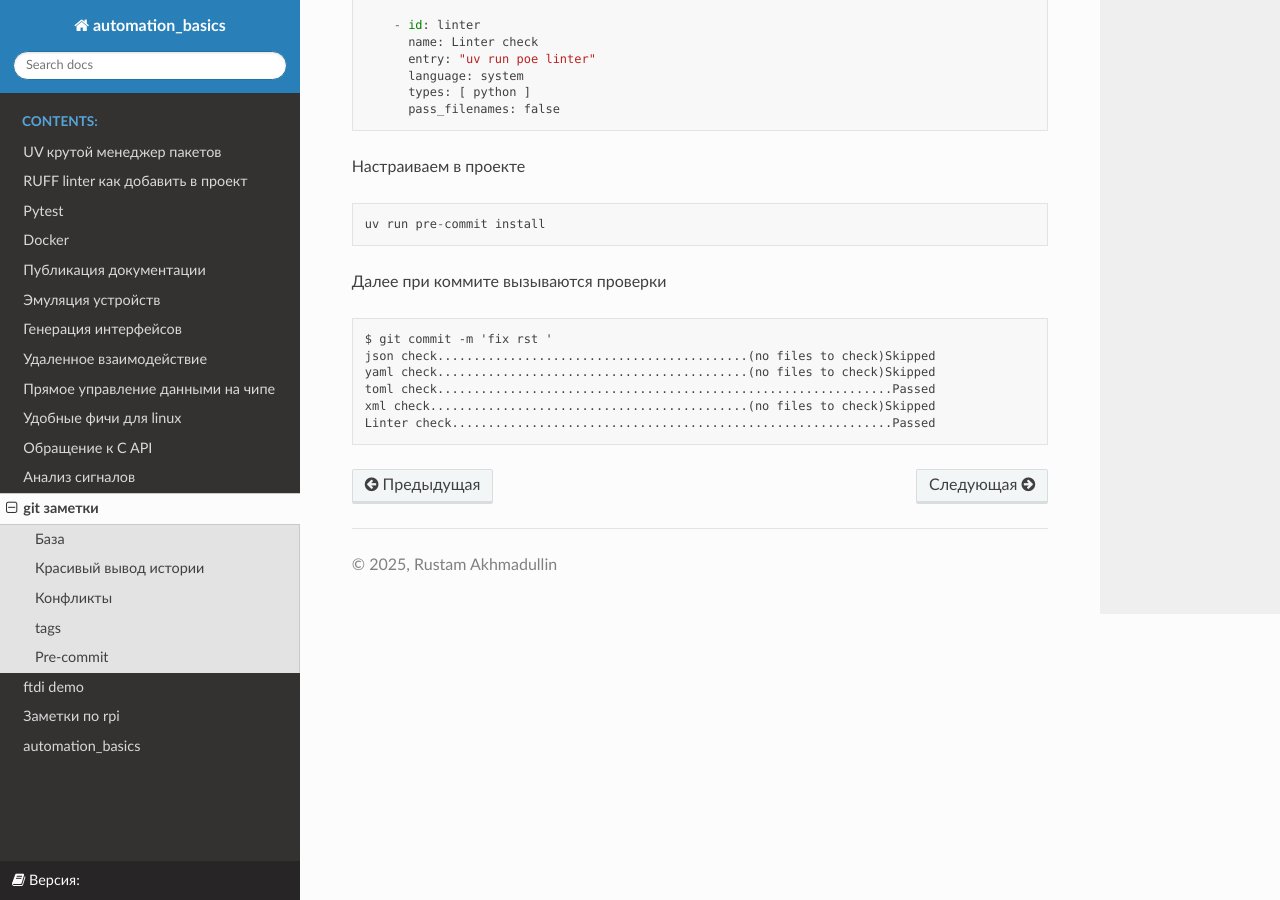
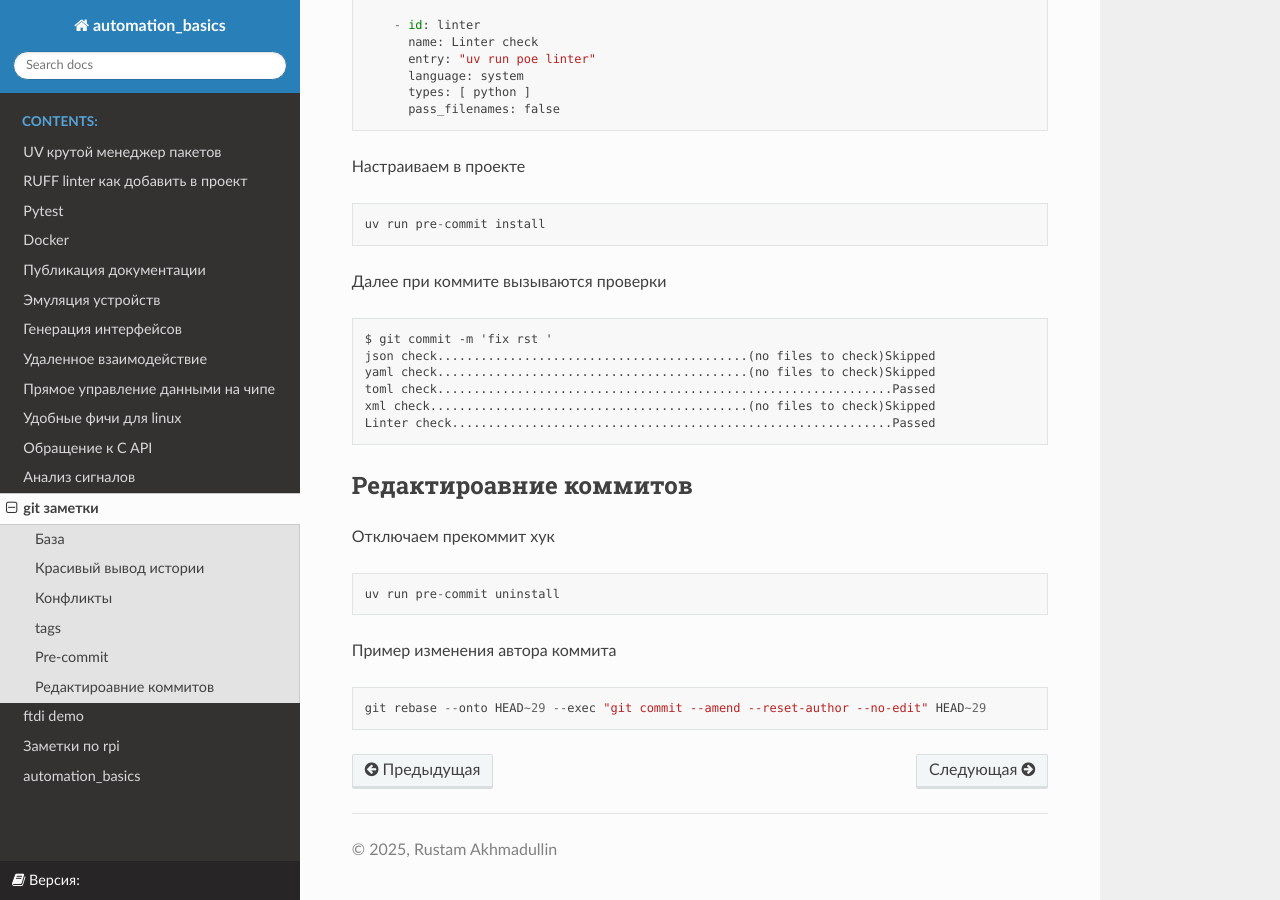
Before and after one commit to RustamAxm/automation_basic, a Sphinx documentation site: the page built from docs/source/tutorials/git.rst, in a window 1280 px wide and 900 px high, scrolled down 2256 px. Built offline with Sphinx 7.4.7 and the Read the Docs theme 3.1.0, drawn with Linux system fonts in a browser that asks for light colours.

Commit message:
add git docs

```diff
--- a/docs/source/tutorials/git.rst
+++ b/docs/source/tutorials/git.rst
@@ -134,3 +134,18 @@ Pre-commit
     toml check...............................................................Passed
     xml check............................................(no files to check)Skipped
     Linter check.............................................................Passed
+
+Редактироавние коммитов
+------------------------------
+
+Отключаем прекоммит хук
+
+.. code-block::
+
+    uv run pre-commit uninstall
+
+Пример изменения автора коммита
+
+.. code-block::
+
+    git rebase --onto HEAD~29 --exec "git commit --amend --reset-author --no-edit" HEAD~29
```
